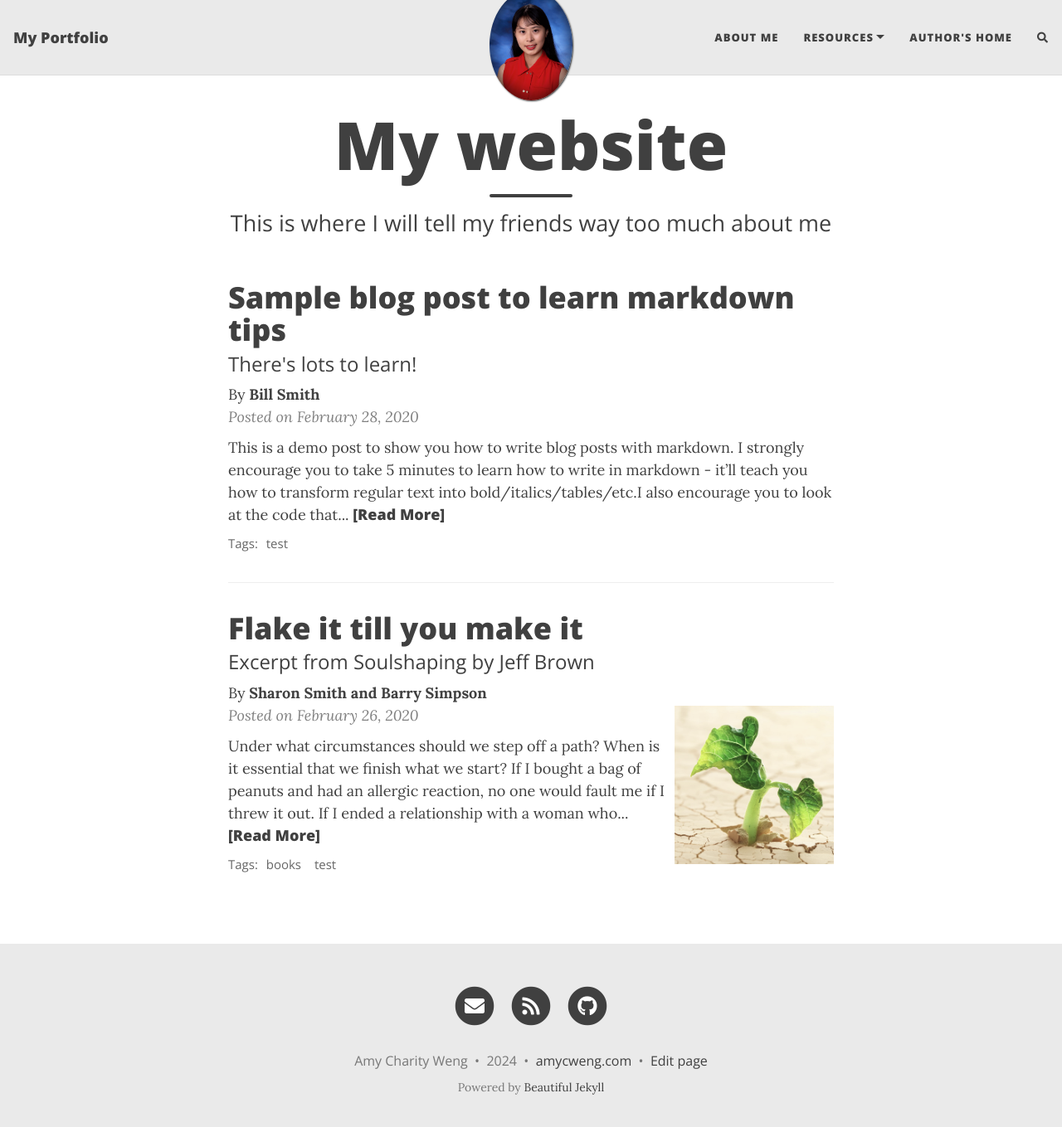
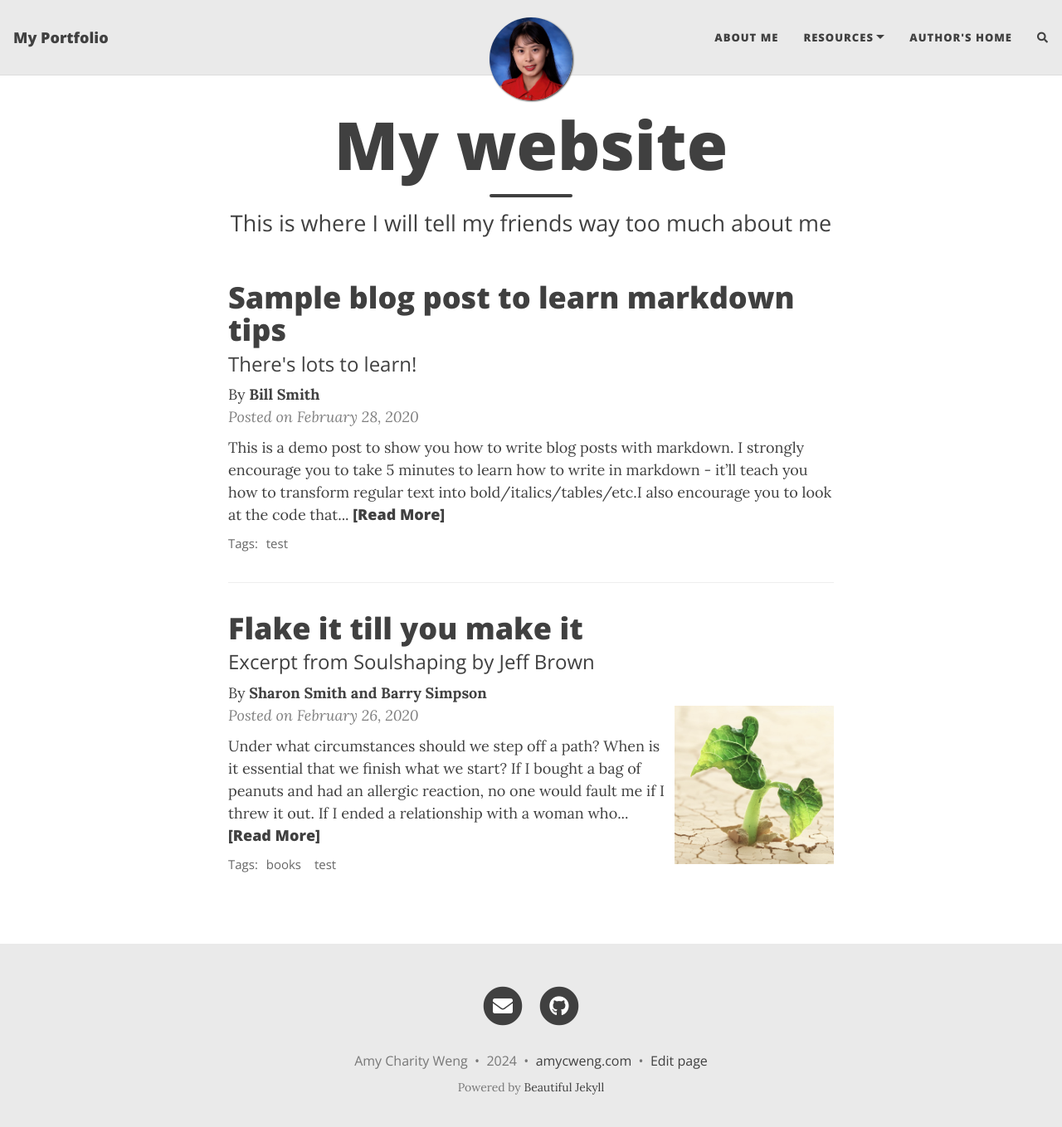
Before and after one commit to amycweng/amycweng.github.io, a Jekyll site: the page built from index.html, in a window 1280 px wide and 1372 px high. Shown: the top 1359 px of the window at 83% size. Built offline with Jekyll 4.4.1, drawn with Linux system fonts in a browser that asks for light colours; nearby versions of some CDN libraries; the list of posts is cut into pages by our own code; comment, search, counter and statistics services are not loaded.

Commit message:
update image

```diff
--- a/_config.yml
+++ b/_config.yml
@@ -32,7 +32,7 @@ navbar-links:
 
 # Image to show in the navigation bar - works best with a square image
 # Remove this parameter if you don't want an image in the navbar
-avatar: "/assets/img/headshot.JPG"
+avatar: "/assets/img/headshot.png"
 
 # By default, the image is cut into a circle. You can disable this behaviour by setting 'round-avatar: false'
 round-avatar: true
@@ -51,15 +51,15 @@ round-avatar: true
 # Uncomment the links you want to show and add your information to each one.
 social-network-links:
   email: "amycweng@gmail.com"
-  rss: true  # remove this line if you don't want to show an RSS link at the bottom
+  # rss: true  # remove this line if you don't want to show an RSS link at the bottom
   # facebook: deanattali
   github: amycweng
+  # linkedin: daattali
   # twitter: daattali
   # patreon: DeanAttali
   # youtube: "@daattali"
 #  medium: yourname
 #  reddit: yourname
-#  linkedin: daattali
 #  xing: yourname
 #  stackoverflow: "3943160/daattali"
 #  snapchat: deanat78
@@ -82,7 +82,7 @@ social-network-links:
 
 # If you want your website to generate an RSS feed, provide a description
 # The URL for the feed will be https://<your_website>/feed.xml
-rss-description: This website is a virtual proof that I'm awesome
+# rss-description: This website is a virtual proof that I'm awesome
 
 ###########################
 # --- General options --- #
```
Also changed, not shown: assets/img/headshot.JPG (deleted), assets/img/headshot.png (added).
